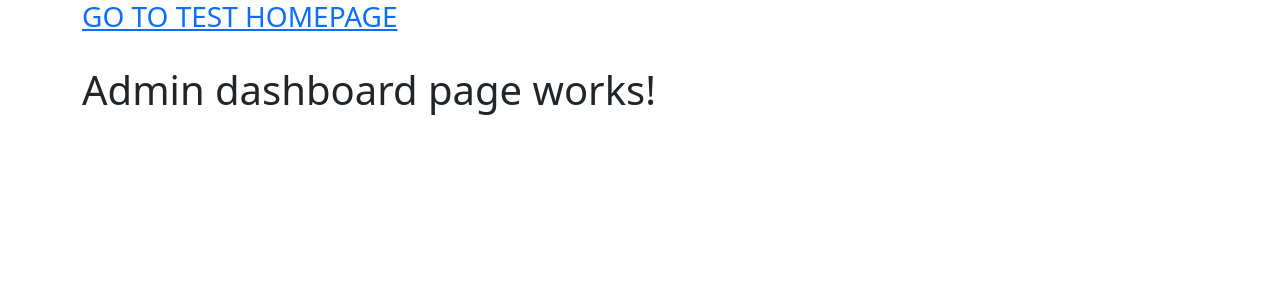
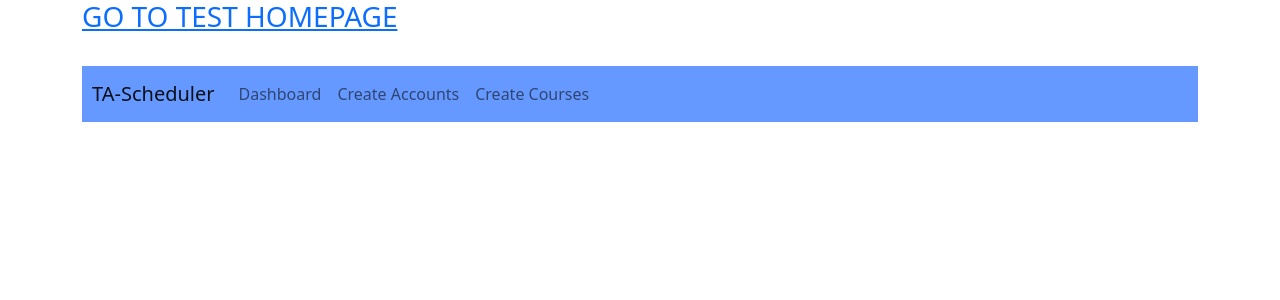
Before and after one commit to schiltz3/361Group3Project, a Django app: page /dashboard/admin/ in a window 1280 px wide. Shown: the top 300 px of the page. Run offline with Django 3.2, Linux system fonts and the light colour scheme; some libraries are stand-ins or nearby versions.

Commit message:
created a navigation bar in admin.html. Also updated loginViews.py to print correct message when password is incorrect

```diff
--- a/CS361Group3Project/templates/dashboard/admin.html
+++ b/CS361Group3Project/templates/dashboard/admin.html
@@ -1,5 +1,21 @@
 {% extends "base.html" %}
 
 {% block content %}
-    <h1> Admin dashboard page works! </h1>
+    <nav class="navbar navbar-expand-lg navbar-light" style="background-color: #6699ff; padding-left: 10px">
+     <a class="navbar-brand" href="#">TA-Scheduler</a>
+
+    <div>
+     <ul class="navbar-nav mr-auto">
+        <li class="nav-item active">
+         <a class="nav-link" href="">Dashboard </a>
+        </li>
+        <li class="nav-item">
+            <a class="nav-link" href="{% url 'create-account' %}">Create Accounts </a>
+        </li>
+         <li class="nav-item">
+            <a class="nav-link" href="{% url 'create-course' %}">Create Courses</a>
+        </li>
+     </ul>
+    </div>
+    </nav>
 {% endblock content %}
--- a/TA_Scheduler/views/Login/loginViews.py
+++ b/TA_Scheduler/views/Login/loginViews.py
@@ -13,7 +13,7 @@ class Login(View):
             return render(
                 request,
                 "login/login.html",
-                {"error": "Invalid username", "username": "username"},
+                {"error": "Invalid username", "username": request.POST["username"]},
             )
         else:
             invalidPassword = user1.user.check_password(request.POST["password"])
@@ -21,7 +21,7 @@ class Login(View):
             return render(
                 request,
                 "login/login.html",
-                {"error": "Invalid password", "password": invalidPassword},
+                {"error": "Invalid password", "password": request.POST["password"]},
             )
         else:
             request.session["username"] = user1.user.username
--- a/TA_Scheduler/views/dashboard/admin.py
+++ b/TA_Scheduler/views/dashboard/admin.py
@@ -1,4 +1,4 @@
-from django.shortcuts import render
+from django.shortcuts import render, redirect
 from django.views import View
 
 
```
